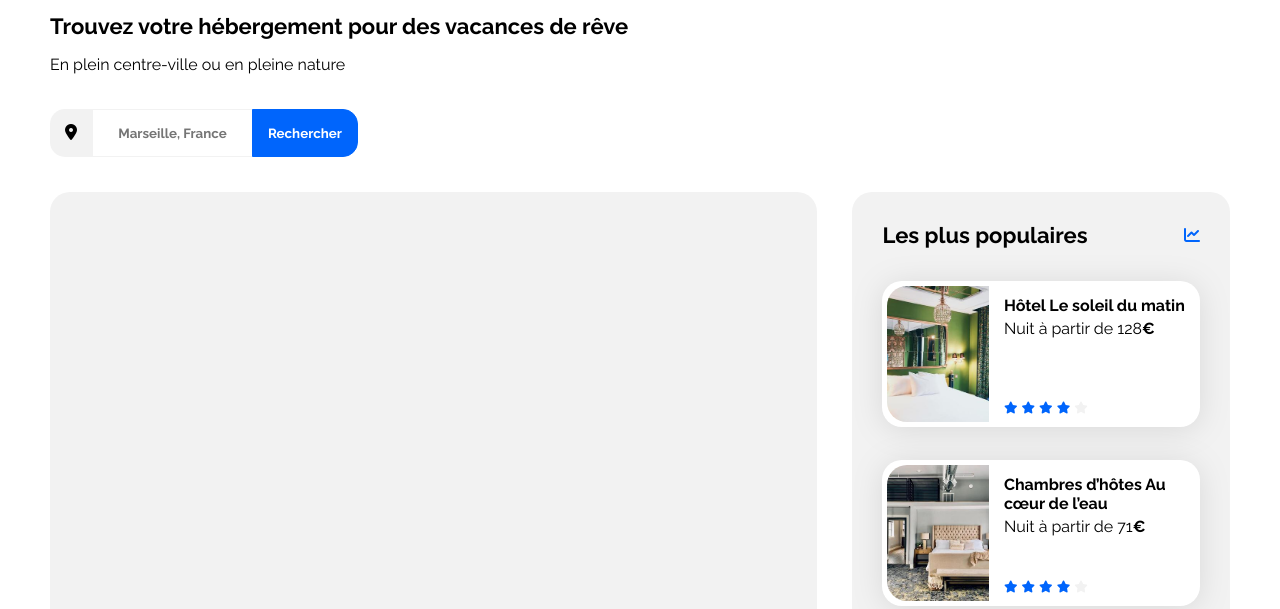
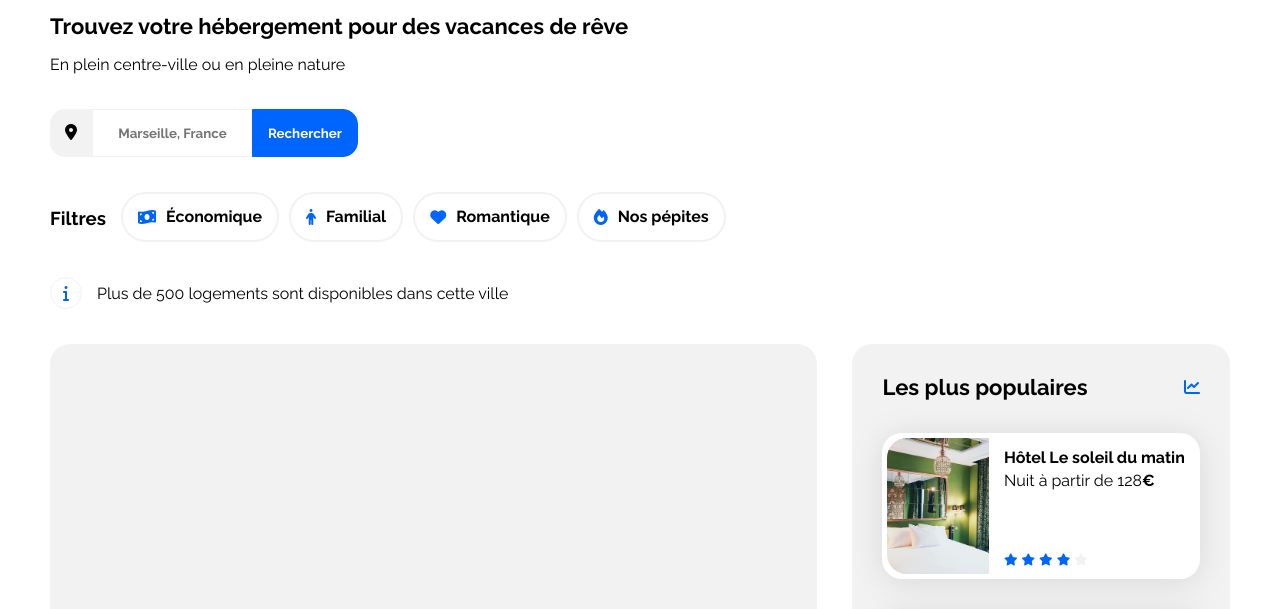
Before and after one commit to Oostrich34/Booki, a plain HTML site: page index.html in a window 1280 px wide. Shown: the part 112-721 px from the top of the page. Drawn offline with Linux system fonts and the light colour scheme.

Commit message:
feat: Ajout de la partie Filtres

```diff
--- a/css/style.css
+++ b/css/style.css
@@ -98,6 +98,65 @@ input {
 
 .btn-search i {
     display: none;
+}
+
+/***** Filtres ******/
+.filters {
+    display: flex;
+    flex-wrap: wrap;
+    gap: 15px;
+    margin-top: 35px;
+}
+
+.filters-title {
+    margin: 0;
+    padding-top: 15px;
+}
+
+.filter-choice {
+    display: flex;
+    flex-wrap: wrap;
+    gap: 10px;
+}
+
+.btn-filter {
+    border: 2px solid var(--main-bg-color);
+    border-radius: 30px;
+}
+
+.btn-filter:hover {
+    background: var(--filter-bg-color);
+}
+
+.btn-filter i {
+    display: flex;
+    padding: 15px;
+}
+
+.btn-filter h4 {
+    margin: 0;
+    padding-left: 10px;
+    color: black;
+}
+
+.info {
+    display: flex;
+    align-items: center;
+    margin-top: 35px;
+}
+
+.fa-info {
+    display: flex;
+    border: 1px solid var(--main-bg-color);
+    border-radius: 50%;
+    width: 30px;
+    height: 30px;
+    align-items: center;
+    justify-content: center;
+}
+
+.info-text {
+    margin: 0 0 0 15px;
 }
 
 a {
@@ -205,6 +264,10 @@ a {
 /****** Media queries ***********/
 /* Medium devices (tablets, less/equal than 1024px) */
 @media (max-width: 1024px) {
+    .filters-title {
+        width: 100%;
+    }
+
     .hebergements-and-populaires {
         flex-direction: column;
     }
@@ -298,4 +361,8 @@ a {
         padding: 0;
         background: none;
     }
+
+    .btn-filter {
+        width: 45%;
+    }
 }
--- a/index.html
+++ b/index.html
@@ -44,6 +44,46 @@
                             <i class="fa-solid fa-magnifying-glass search-icon"></i>
                         </button>
                     </form>
+                </div>
+
+                <div class="filters">
+                    <h3 class="filters-title">Filtres</h3>
+                    <div class="filter-choice">
+                        <div class="btn-filter">
+                            <a href="#">
+                                <i class="fa-solid fa-money-bill-wave">
+                                    <h4>&Eacuteconomique</h4>
+                                </i>
+                            </a>
+                        </div>
+                        <div class="btn-filter">
+                            <a href="#">
+                                <i class="fa-solid fa-person">
+                                    <h4>Familial</h4>
+                                </i>
+                            </a>
+                        </div>
+                        <div class="btn-filter">
+                            <a href="#">
+                                <i class="fa-solid fa-heart">
+                                    <h4>Romantique</h4>
+                                </i>
+                            </a>
+                        </div>
+                        <div class="btn-filter">
+                            <a href="#">
+                                <i class="fa-solid fa-fire">
+                                    <h4>Nos pépites</h4>
+                                </i>
+
+                            </a>
+                        </div>
+                    </div>
+                </div>
+
+                <div class="info">
+                    <i class="fa-solid fa-info"></i>
+                    <p class="info-text">Plus de 500 logements sont disponibles dans cette ville</p>
                 </div>
             </section>
 
```
